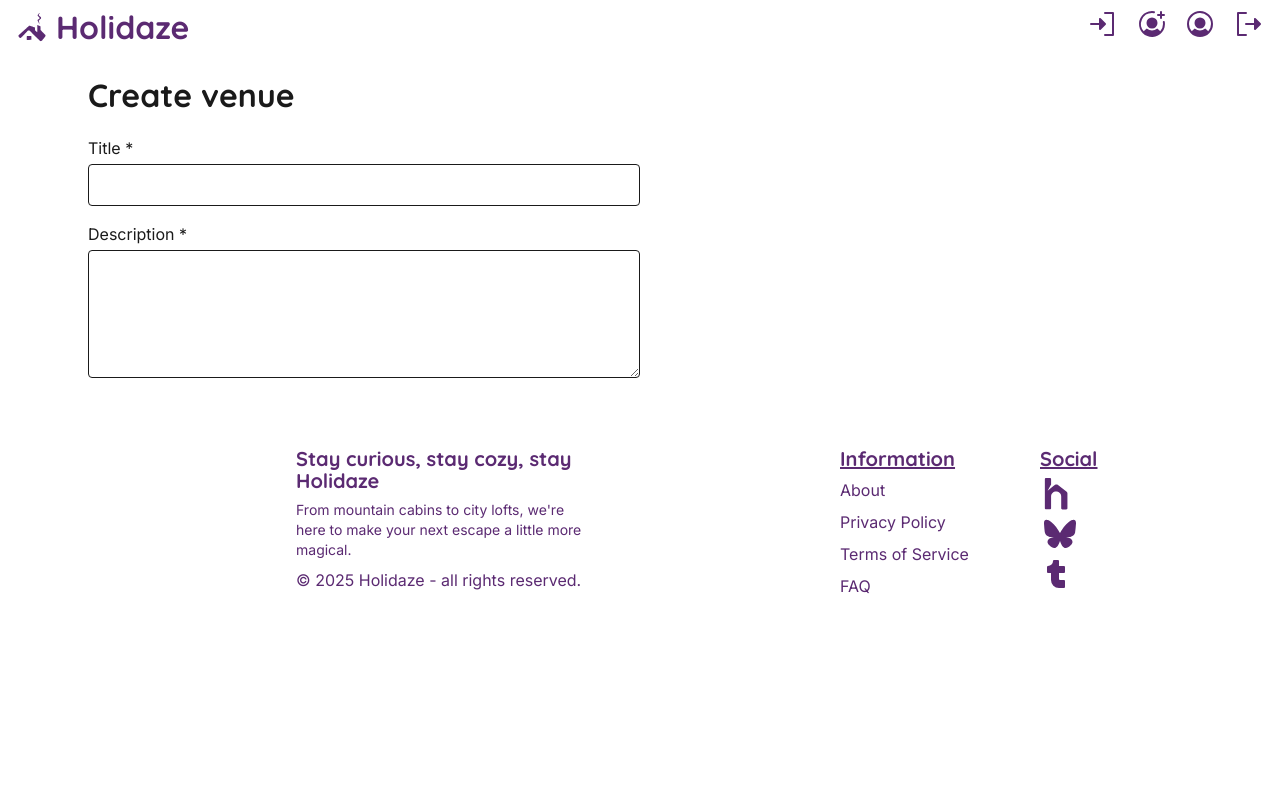
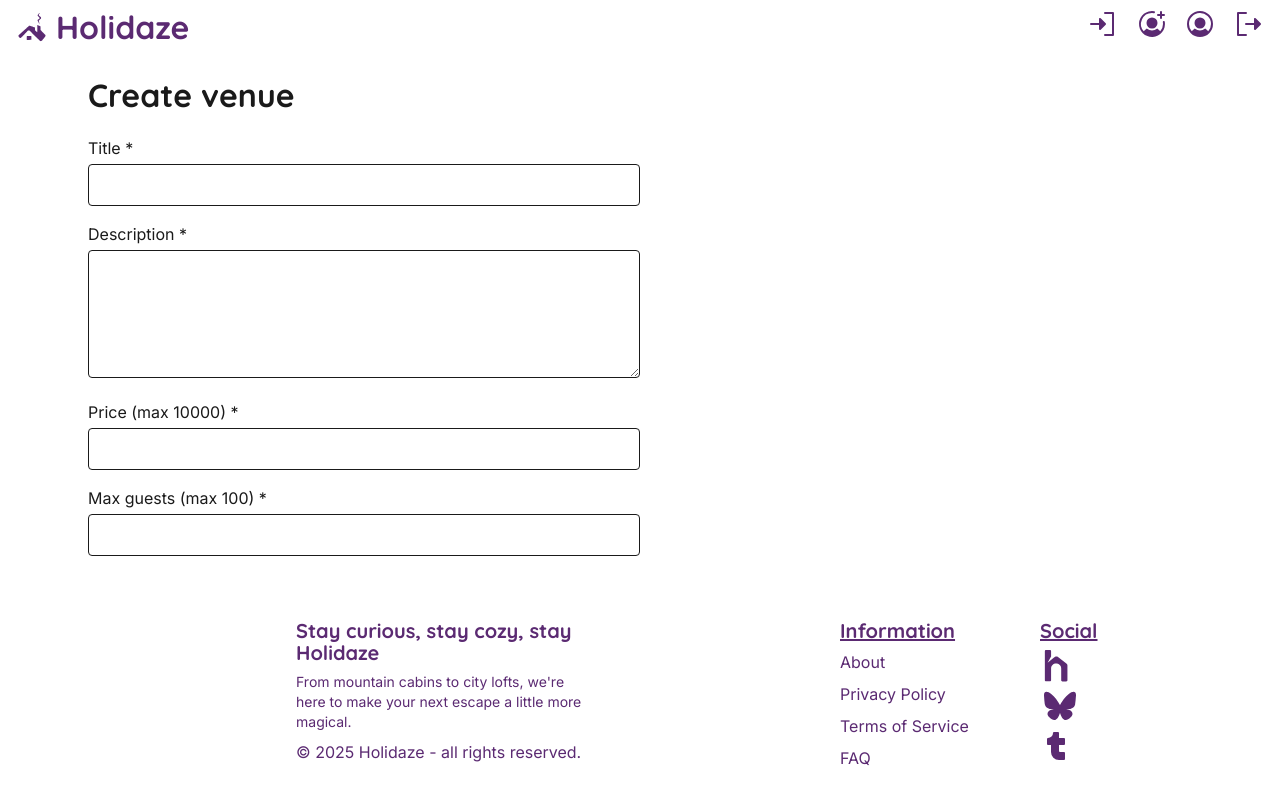
Before and after one commit to KjetilHHauger/kjetil_h_hauger_booking, a React (Vite) app: page /create in a window 1280 px wide. Shown: the top 804 px of the page. Built offline with nearby package versions, Linux system fonts and the light colour scheme.

Commit message:
FEAT: price and max guests

```diff
--- a/src/pages/VenueCreate.jsx
+++ b/src/pages/VenueCreate.jsx
@@ -43,6 +43,32 @@ export default function VenueCreate() {
             className="border p-2 rounded w-full h-32"
           />
         </div>
+        <div>
+          <label className="block mb-1">Price (max 10000) *</label>
+          <input
+            name="price"
+            type="number"
+            min="0"
+            max="10000"
+            value={form.price}
+            onChange={handleChange}
+            required
+            className="border p-2 rounded w-full"
+          />
+        </div>
+        <div>
+          <label className="block mb-1">Max guests (max 100) *</label>
+          <input
+            name="maxGuests"
+            type="number"
+            min="1"
+            max="100"
+            value={form.maxGuests}
+            onChange={handleChange}
+            required
+            className="border p-2 rounded w-full"
+          />
+        </div>
       </form>
     </div>
   );
```
